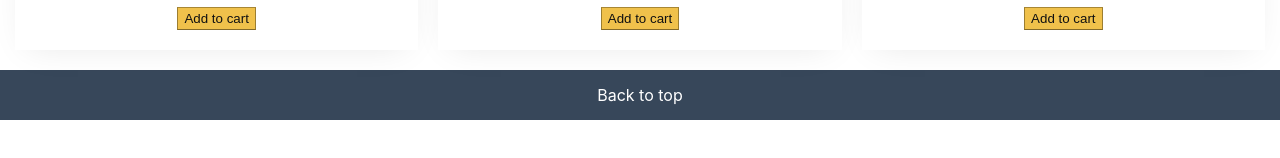
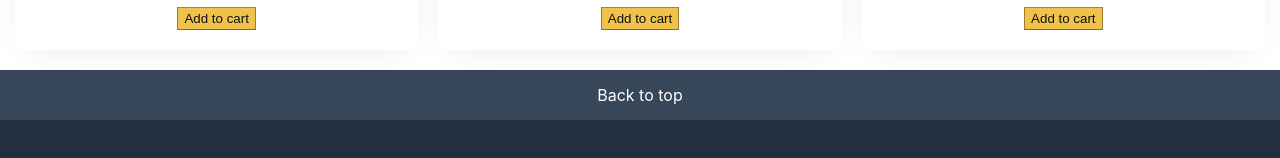
Before and after one commit to AmineAffif/amazon-clone, a React (Create React App) app: page / in a window 1280 px wide. Shown: the part 2429-2587 px from the top of the page. Before the commit the page ends 2549 px from the top, so only its background shows below. Built offline with nearby package versions, Linux system fonts and the light colour scheme.

Commit message:
few architectural corrections in order to add the footer main content div

```diff
--- a/src/Footer.js
+++ b/src/Footer.js
@@ -8,9 +8,13 @@ const Footer = () => {
     return (
         <div className='footer'>
             <div className='footer__container'>
-                <span><a href="#top" id='toTopA'>Back to top</a></span>
+                <div className='scrollToTopBtn'>
+                    <span><a href="#top" id='toTopA'>Back to top</a></span>
+                </div>
+                <div className='footer__content'>
+
+                </div>
             </div>
-
         </div>
     );
 };
--- a/src/css/Footer.css
+++ b/src/css/Footer.css
@@ -1,12 +1,27 @@
 .footer__container {
+    width: 100%;
+    display: flex;
+    flex-direction: column;
+    justify-content: center;
+    align-items: center;
+
+}
+.scrollToTopBtn {
     background-color: #37475a;
     height: 50px;
+    width: 100%;
+    color: #ffffff;
     display: flex;
     justify-content: center;
     align-items: center;
-    color: #ffffff;
 }
 #toTopA {
     text-decoration: none;
     color: #ffffff;
 }
+
+.footer__content {
+    background-color: #232F3E;
+    height: 300px;
+    width: 100%;
+}
```
